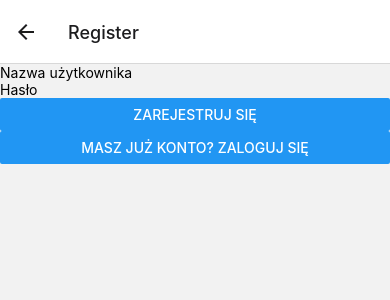
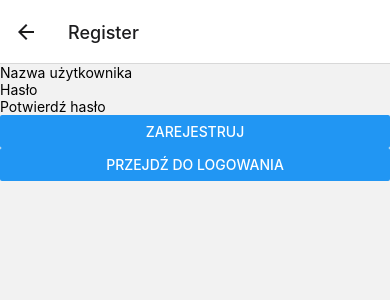
Before and after one commit to s24576/aaa-mob, a React Native app in the folder LockIn/: screen /Register in a window 390 px wide. Shown: the top 300 px of the page. Built offline with nearby package versions, Linux system fonts and the light colour scheme; what expo-localization would draw is missing.

Commit message:
register

```diff
--- a/LockIn/components/LoginForm.tsx
+++ b/LockIn/components/LoginForm.tsx
@@ -95,19 +95,19 @@ const LoginForm = () => {
   return (
     <View>
       <TextInput
-        placeholder={t('loginForm.usernameInput')}
+        placeholder={t('usernameInput')}
         value={username}
         onChangeText={setUsername}
       />
       <TextInput
-        placeholder={t('loginForm.passwordInput')}
+        placeholder={t('passwordInput')}
         value={password}
         onChangeText={setPassword}
         secureTextEntry
       />
-      <Button title={t('loginForm.loginButton')} onPress={handleLogin} />
+      <Button title={t('loginButton')} onPress={handleLogin} />
       <Button
-        title={t('loginForm.toRegistrerButton')}
+        title={t('toRegistrerButton')}
         onPress={() => navigation.navigate('Register')}
       />
     </View>
--- a/LockIn/components/RegisterForm.tsx
+++ b/LockIn/components/RegisterForm.tsx
@@ -1,35 +1,81 @@
 import { View, TextInput, Button } from 'react-native'
 import React, { useState } from 'react'
 import { useNavigation } from '@react-navigation/native'
+import axios from 'axios'
+import { RegisterScreenProps } from '../App'
 import { useTranslation } from 'react-i18next'
 
 const RegisterForm = () => {
-  const [email, setEmail] = useState('')
+  const [username, setUsername] = useState('')
   const [password, setPassword] = useState('')
-  const navigation = useNavigation()
+  const [confirmPassword, setConfirmPassword] = useState('')
+  const navigation = useNavigation<RegisterScreenProps['navigation']>()
 
   const { t } = useTranslation()
 
+  const BACKEND_ADDRESS = process.env.BACKEND_ADDRESS
+
+  const handleError = (error: unknown) => {
+    if (axios.isAxiosError(error)) {
+      if (error.response) {
+        console.error('Error:', error.response.data)
+      } else if (error.request) {
+        console.error('Error:', error.request)
+      } else {
+        console.error('Error:', error.message)
+      }
+    } else if (error instanceof Error) {
+      console.error('Unexpected Error:', error.message)
+    } else {
+      console.error('Unknown Error:', error)
+    }
+  }
+
+  const handleRegister = async () => {
+    if (password !== confirmPassword) {
+      console.error('Passwords do not match')
+      return
+    }
+
+    try {
+      console.log('Backend Address:', BACKEND_ADDRESS)
+      await axios.post(
+        `${BACKEND_ADDRESS}/user/register`,
+        { username, password },
+        { headers: { 'Accept-Language': 'en' } }
+      )
+
+      // After successful registration, navigate to the login screen
+      navigation.navigate('Login')
+    } catch (error) {
+      handleError(error)
+    }
+  }
+
   return (
     <View>
-      {/* <Image /> */}
-      <View>
       <TextInput
-          placeholder={t('registerForm.usernameInput')}
-          value={email}
-          onChangeText={setEmail}
-        ></TextInput>
+        placeholder={t('usernameInput')}
+        value={username}
+        onChangeText={setUsername}
+      />
       <TextInput
-          placeholder={t('registerForm.passwordInput')}
+        placeholder={t('passwordInput')}
         value={password}
         onChangeText={setPassword}
-        ></TextInput>
-        <Button title={t('registerForm.registerButton')} />
+        secureTextEntry
+      />
+      <TextInput
+        placeholder={t('confirmPasswordInput')}
+        value={confirmPassword}
+        onChangeText={setConfirmPassword}
+        secureTextEntry
+      />
+      <Button title={t('registerButton')} onPress={handleRegister} />
       <Button
-          title={t('registerForm.toLoginButton')}
+        title={t('toLoginButton')}
         onPress={() => navigation.navigate('Login')}
       />
-      </View>
     </View>
   )
 }
--- a/LockIn/translations/en.json
+++ b/LockIn/translations/en.json
@@ -1,14 +1,9 @@
 {
-  "loginForm": {
-    "usernameInput": "Username",
-    "passwordInput": "Password",
-    "loginButton": "Login",
-    "toRegistrerButton": "Don't have an account? Register"
-  },
-  "registerForm": {
-    "usernameInput": "Username",
-    "passwordInput": "Password",
-    "registerButton": "Register",
-    "toLoginButton": "Already have an account? Log in"
-  }
+  "confirmPasswordInput": "Confirm Password",
+  "loginButton": "Login",
+  "passwordInput": "Password",
+  "registerButton": "Register",
+  "toLoginButton": "Already have an account? Log in",
+  "toRegistrerButton": "Don't have an account? Register",
+  "usernameInput": "Username"
 }
--- a/LockIn/translations/pl.json
+++ b/LockIn/translations/pl.json
@@ -1,14 +1,9 @@
 {
-  "loginForm": {
-    "usernameInput": "Nazwa użytkownika",
-    "passwordInput": "Hasło",
-    "loginButton": "Zaloguj się",
-    "toRegistrerButton": "Nie masz konta? Zarejestruj się"
-  },
-  "registerForm": {
-    "usernameInput": "Nazwa użytkownika",
-    "passwordInput": "Hasło",
-    "registerButton": "Zarejestruj się",
-    "toLoginButton": "Masz już konto? Zaloguj się"
-  }
+  "confirmPasswordInput": "Potwierdź hasło",
+  "loginButton": "Zaloguj się",
+  "passwordInput": "Hasło",
+  "registerButton": "Zarejestruj",
+  "toLoginButton": "Przejdź do logowania",
+  "toRegistrerButton": "Nie masz konta? Zarejestruj się",
+  "usernameInput": "Nazwa użytkownika"
 }
```
Also changed, not shown: 2 other files (tests, documents, lock files or other folders). Lines whose indentation alone changed are shown as unchanged.
